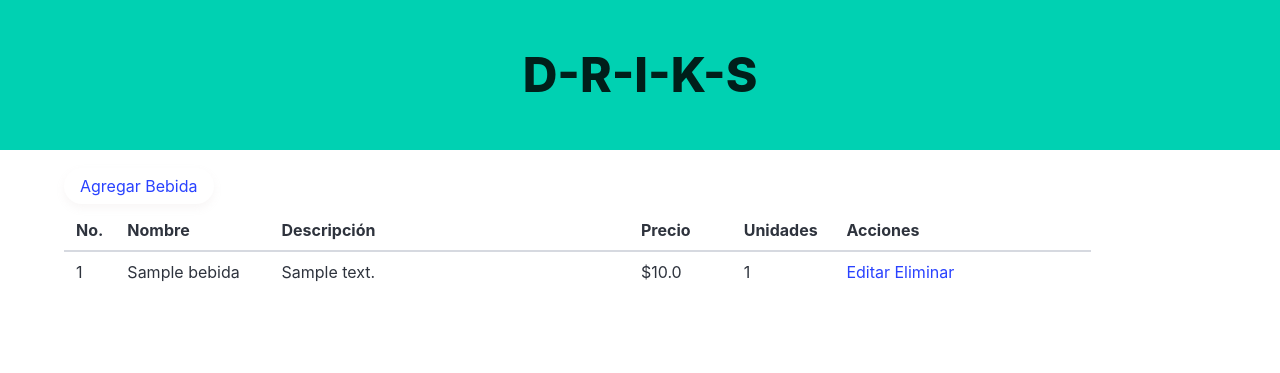
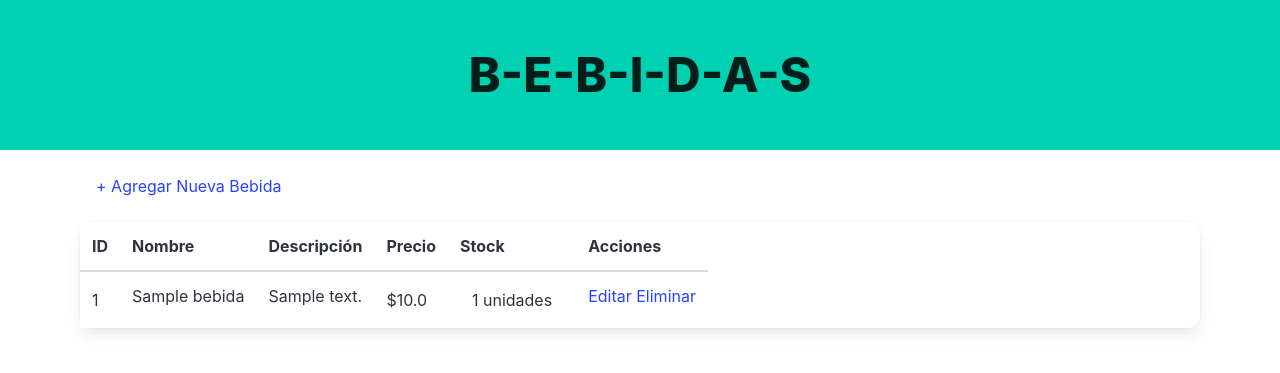
Before and after one commit to 21590051/Ejemplo_1, a Flask app: page / in a window 1280 px wide. Shown: the top 373 px of the page. Run offline with Flask 3, Linux system fonts and the light colour scheme; tables that the repository leaves empty hold one stand-in row (values such as "Sample post").

Commit message:
Editar Bebida

```diff
--- a/app.py
+++ b/app.py
@@ -61,5 +61,23 @@
     # Si es GET
     return render_template('create_bebida.html')
 
+# Actualizar bebida
+@app.route('/bebidas/update/<int:ID>', methods=['GET', 'POST'])
+def update_bebida(ID):
+    bebida = Bebida.query.get(ID)
+
+    if request.method == 'POST':
+        bebida.ID = request.form['ID']
+        bebida.nombre = request.form['nombre']
+        bebida.descripcion = request.form['descripcion']
+        bebida.precio = float(request.form['precio'])
+        bebida.unidades = int(request.form['unidades'])
+
+        db.session.commit()
+        return redirect(url_for('home'))
+
+    return render_template('update_bebida.html', bebida=bebida)
+
+
 if __name__ == "__main__":
     app.run(debug=True)
--- a/templates/base.html
+++ b/templates/base.html
@@ -10,7 +10,7 @@
     <section class="hero is-primary">
       <div class="hero-body">
         <div class="container has-text-centered">
-          <h1 class="title is-1">D-R-I-K-S</h1>
+          <h1 class="title is-1">B-E-B-I-D-A-S</h1>
         </div>
       </div>
     </section>
--- a/templates/index.html
+++ b/templates/index.html
@@ -2,37 +2,59 @@
 {% block title %} Lista de Bebidas {% endblock %}
 {% block content %}
 
-<div class="container-fluid mt-4">
-    <div class="d-flex justify-content-between align-items-center mb-3">
-        <a href="{{ url_for('create_bebida') }}" class="btn btn-success btn-lg fw-bold py-2 px-4 d-flex align-items-center"
-           style="background: linear-gradient(135deg, #fafafa); border: none; border-radius: 50px; box-shadow: 0 4px 8px rgba(190, 170, 170, 0.1); transition: all 0.3s;">
-            <i class="fas fa-plus-circle me-2"></i>Agregar Bebida
+<div class="container-fluid mt-5 px-4">
+    <div class="row mb-5">
+        <div class="col-6">
+            <div class="text-center">
+                <a href="{{ url_for('create_bebida') }}"
+                   class="btn btn-primary btn-lg px-4 py-2 rounded-pill shadow-sm">
+                    + Agregar Nueva Bebida
                 </a>
             </div>
+        </div>
+    </div>
 
-    <div class="table-responsive">
-        <table class="table table-striped table-bordered table-hover w-100">
-            <thead class="table-dark">
+    <div class="row">
+        <div class="col-6">
+            <div class="card border-0 shadow-sm">
+                <div class="card-body p-0">
+                    <table class="table table-hover mb-0">
+                        <thead class="bg-light">
                             <tr>
-                    <th class="text-center" style="width: 5%">No.</th>
-                    <th style="width: 15%">Nombre</th>
-                    <th style="width: 35%">Descripción</th>
-                    <th class="text-center" style="width: 10%">Precio</th>
-                    <th class="text-center" style="width: 10%">Unidades</th>
-                    <th class="text-center" style="width: 25%">Acciones</th>
+                                <th class="text-center py-3 text-muted fw-semibold">ID</th>
+                                <th class="py-3 text-muted fw-semibold">Nombre</th>
+                                <th class="py-3 text-muted fw-semibold">Descripción</th>
+                                <th class="text-center py-3 text-muted fw-semibold">Precio</th>
+                                <th class="text-center py-3 text-muted fw-semibold">Stock</th>
+                                <th class="text-center py-3 text-muted fw-semibold">Acciones</th>
                             </tr>
                         </thead>
                         <tbody>
                             {% for bebida in bebidas %}
-                <tr>
-                    <td class="text-center">{{ bebida.ID }}</td>
-                    <td>{{ bebida.nombre }}</td>
-                    <td>{{ bebida.descripcion }}</td>
-                    <td class="text-center">${{ bebida.precio }}</td>
-                    <td class="text-center">{{ bebida.unidades }}</td>
-                    <td class="text-center">
-                        <a href="#" class="btn btn-sm btn-primary">Editar</a>
-                        <a href="#" class="btn btn-sm btn-danger">Eliminar</a>
+                            <tr class="border-bottom">
+                                <td class="text-center py-4 text-muted">{{ bebida.ID }}</td>
+                                <td class="py-3">
+                                    <span class="fw-medium text-dark">{{ bebida.nombre }}</span>
+                                </td>
+                                <td class="py-3 text-muted">{{ bebida.descripcion }}</td>
+                                <td class="text-center py-4">
+                                    <span class="fw-semibold text-success">${{ bebida.precio }}</span>
+                                </td>
+                                <td class="text-center py-4">
+                                    <span class="badge rounded-pill px-3 py-2 {% if bebida.unidades > 10 %}bg-success bg-opacity-10 text-success{% elif bebida.unidades > 5 %}bg-warning bg-opacity-10 text-warning{% else %}bg-danger bg-opacity-10 text-danger{% endif %}">
+                                        {{ bebida.unidades }} unidades
+                                    </span>
+                                </td>
+                                <td class="text-center py-3">
+                                    <div class="btn-group" role="group">
+                                        <a href="{{ url_for('update_bebida', ID=bebida.ID) }}"
+                                           class="btn btn-sm btn-outline-primary rounded-start">
+                                            Editar
+                                        </a>
+                                        <a href="#" class="btn btn-sm btn-outline-danger rounded-end">
+                                            Eliminar
+                                        </a>
+                                    </div>
                                 </td>
                             </tr>
                             {% endfor %}
@@ -40,5 +62,8 @@
                     </table>
                 </div>
             </div>
+        </div>
+    </div>
+</div>
 
 {% endblock %}
```
Also changed, not shown: templates/update_bebida.html (added, +64 -0 lines). Lines whose indentation alone changed are shown as unchanged.
